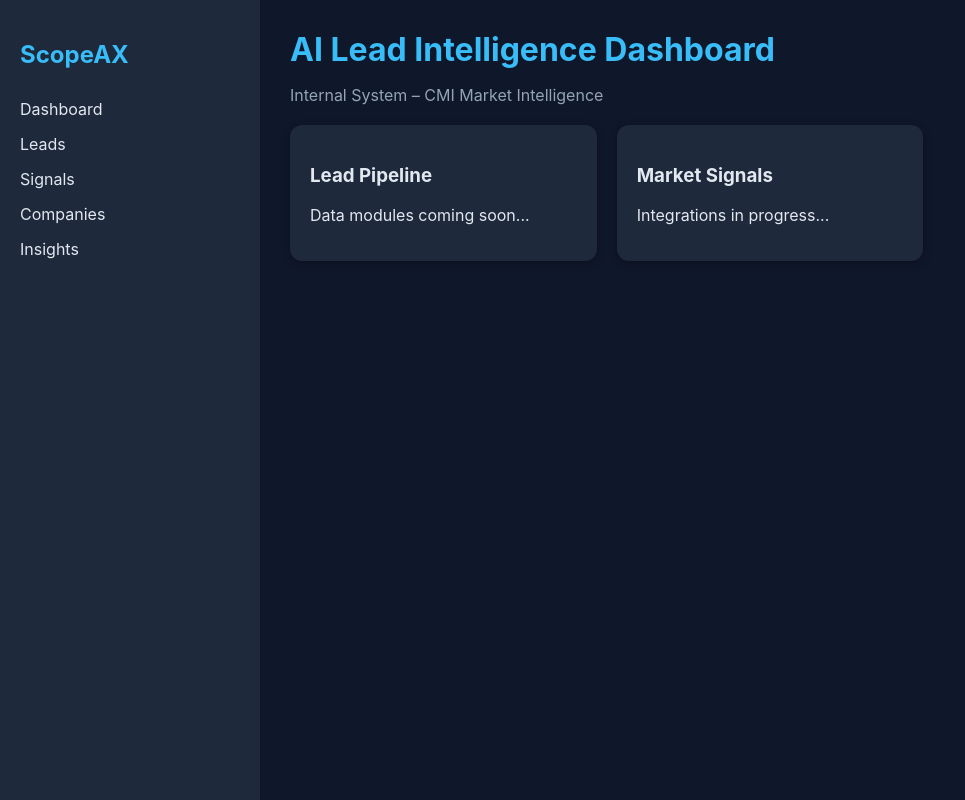
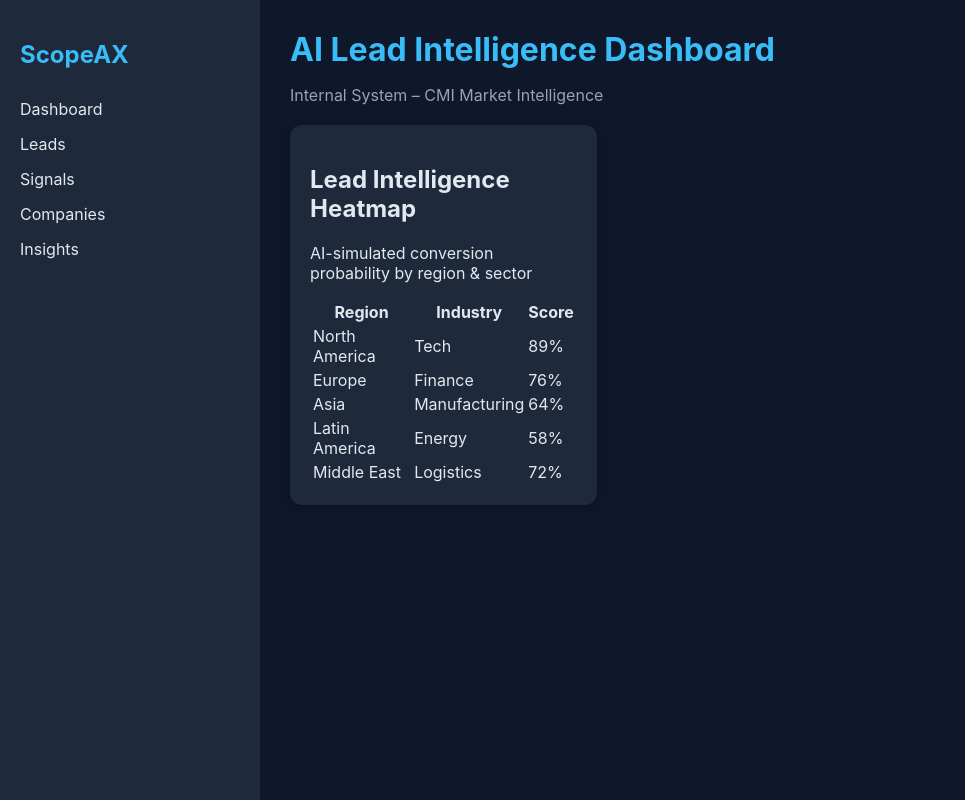
Before and after one commit to ScopeAx/scopeax-dashboard, a React (Vite) app: page / in a window 1280 px wide. Shown: the whole page, without its empty margins (0-965 px from the left). Built offline with nearby package versions, Linux system fonts and the light colour scheme.

Commit message:
Update App.jsx

```diff
--- a/src/App.jsx
+++ b/src/App.jsx
@@ -1,12 +1,12 @@
-import React from 'react';
-import './App.css';
+import React from "react";
+import LeadHeatmap from "./LeadHeatmap";
+import "./App.css";
 
-function App() {
+export default function App() {
   return (
     <div className="dashboard">
       <aside className="sidebar">
         <h2>ScopeAX</h2>
-        <nav>
         <ul>
           <li>Dashboard</li>
           <li>Leads</li>
@@ -14,26 +14,20 @@ function App() {
           <li>Companies</li>
           <li>Insights</li>
         </ul>
-        </nav>
       </aside>
+
       <main className="content">
         <header>
           <h1>AI Lead Intelligence Dashboard</h1>
           <p>Internal System – CMI Market Intelligence</p>
         </header>
-        <section className="workspace">
-          <div className="card">
-            <h3>Lead Pipeline</h3>
-            <p>Data modules coming soon...</p>
+
+        <div className="workspace">
+          <div className="card full-width">
+            <LeadHeatmap />
           </div>
-          <div className="card">
-            <h3>Market Signals</h3>
-            <p>Integrations in progress...</p>
         </div>
-        </section>
       </main>
     </div>
   );
 }
-
-export default App;
```
Lines whose indentation alone changed are shown as unchanged.
